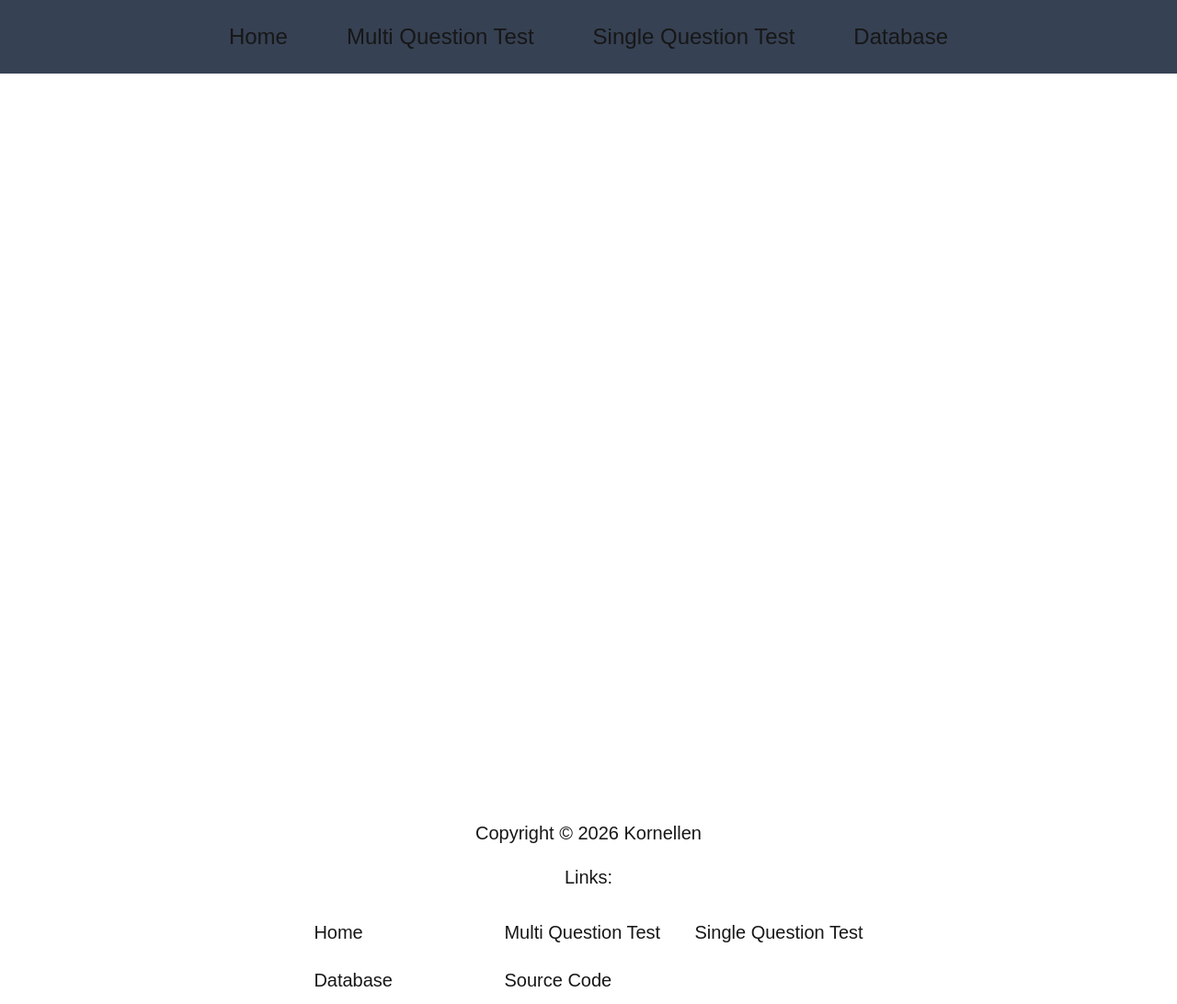
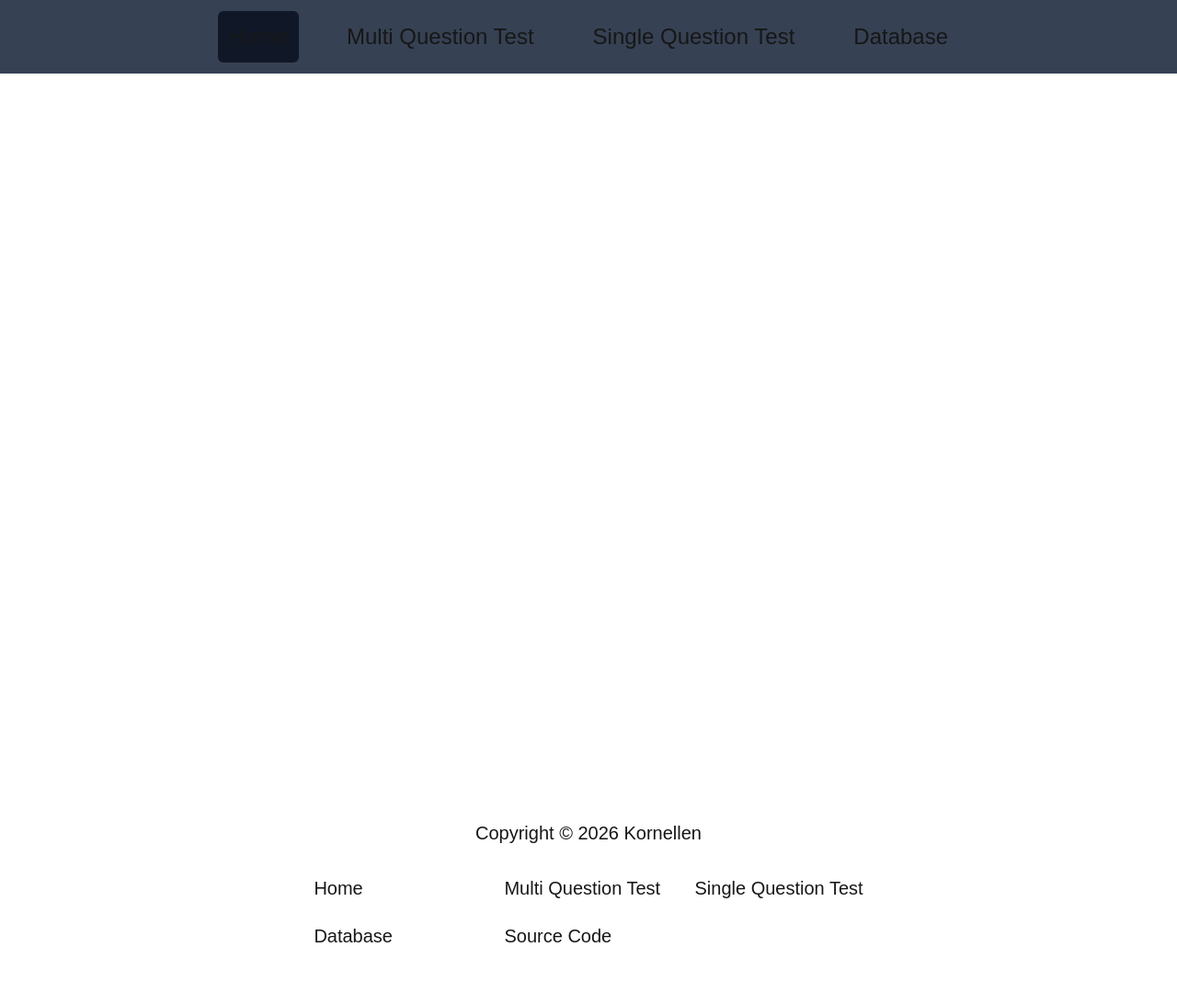
Before and after one commit to Kornellen/quizgame, a Next.js app: page / in a window 1280 px wide. Shown: the whole page at 92% size. After the commit the page ends 1044 px from the top, so only its background shows below. Built offline with nearby package versions, Linux system fonts and the light colour scheme.

Commit message:
Add Styles for Active Page Link in Nav. Move Types to one directory. Move Nav & Footer to separate components

```diff
--- a/src/app/layout.tsx
+++ b/src/app/layout.tsx
@@ -1,7 +1,8 @@
 import type { Metadata } from "next";
 import { Geist, Geist_Mono } from "next/font/google";
 import "./globals.css";
-import Link from "next/link";
+import Nav from "./quests/_components/Nav.component";
+import Footer from "./quests/_components/Footer.component";
 
 const geistSans = Geist({
   variable: "--font-geist-sans",
@@ -18,63 +19,26 @@ export const metadata: Metadata = {
   description: "Strona z pytaniami do konkursu z PIP (baza 25/26)",
 };
 
+const addresses = [
+  { path: "/", name: "Home" },
+  { path: "/quests/multi", name: "Multi Question Test" },
+  { path: "/quests/single", name: "Single Question Test" },
+  { path: "/quests/database?page=1", name: "Database" },
+];
+
 export default function RootLayout({
   children,
 }: Readonly<{
   children: React.ReactNode;
 }>) {
-  const addresses = [
-    { path: "/", name: "Home" },
-    { path: "/quests/multi", name: "Multi Question Test" },
-    { path: "/quests/single", name: "Single Question Test" },
-    { path: "/quests/database?page=1", name: "Database" },
-  ];
   return (
     <html lang="en">
       <body
         className={`${geistSans.variable} ${geistMono.variable} antialiased`}
       >
-        <nav className="flex items-center lg:gap-10 lg:justify-center lg:h-20 p-3 text-2xl bg-gray-700 min-w-full flex-wrap sm:justify-start sm:gap-5 sm:h-25">
-          {addresses.map((address) => (
-            <Link
-              className="hover:bg-gray-800 p-3 rounded-md"
-              key={address.name}
-              href={address.path}
-            >
-              {address.name}
-            </Link>
-          ))}
-        </nav>
+        <Nav links={addresses} />
         {children}
-        <footer className="flex items-center flex-wrap lg:justify-center lg:gap-5 lg:h-15 p-3 text-xl">
-          <p className="w-full text-center">
-            Copyright &copy; 2026
-            {new Date().getFullYear() === 2026
-              ? ""
-              : "-" + new Date().getFullYear()}{" "}
-            Kornellen
-          </p>
-          <p className="w-full text-center">Links:</p>
-          <ul className="grid grid-cols-3 grid-rows-2 items-center">
-            {addresses.map((address) => (
-              <Link
-                className="row-span-1 col-span-1 hover:bg-gray-800 p-3 rounded-md"
-                key={address.name}
-                href={address.path}
-              >
-                {address.name}
-              </Link>
-            ))}
-            <li>
-              <Link
-                className="row-span-1 col-span-1 hover:bg-gray-800 p-3 rounded-md"
-                href={"https://github.com/Kornellen/quizgame/"}
-              >
-                Source Code
-              </Link>
-            </li>
-          </ul>
-        </footer>
+        <Footer links={addresses} />
       </body>
     </html>
   );
--- /dev/null
+++ b/src/app/quests/_components/Footer.component.tsx
@@ -0,0 +1,35 @@
+import Link from "next/link";
+import { LinkProp } from "./Nav.component";
+
+export default function Footer({ links }: { links: LinkProp[] }) {
+  return (
+    <footer className="flex items-center flex-wrap lg:justify-center lg:gap-5 lg:h-15 p-3 text-xl">
+      <p className="w-full text-center">
+        Copyright &copy; 2026
+        {new Date().getFullYear() === 2026
+          ? ""
+          : "-" + new Date().getFullYear()}{" "}
+        Kornellen
+      </p>
+      <ul className="grid grid-cols-3 grid-rows-2 items-center">
+        {links.map((link) => (
+          <Link
+            className="row-span-1 col-span-1 hover:bg-gray-800 p-3 rounded-md"
+            key={link.name}
+            href={link.path}
+          >
+            {link.name}
+          </Link>
+        ))}
+        <li>
+          <Link
+            className="row-span-1 col-span-1 hover:bg-gray-800 p-3 rounded-md"
+            href={"https://github.com/Kornellen/quizgame/"}
+          >
+            Source Code
+          </Link>
+        </li>
+      </ul>
+    </footer>
+  );
+}
--- /dev/null
+++ b/src/app/quests/_components/Nav.component.tsx
@@ -0,0 +1,22 @@
+"use client";
+import { LinkProp } from "@/types/index.type";
+import Link from "next/link";
+import { usePathname } from "next/navigation";
+
+export default function Nav({ links }: { links: LinkProp[] }) {
+  const pathname = usePathname();
+
+  return (
+    <nav className="flex items-center lg:gap-10 lg:justify-center lg:h-20 p-3 text-2xl bg-gray-700 min-w-full flex-wrap sm:justify-start sm:gap-5 sm:h-25">
+      {links.map((link) => (
+        <Link
+          className={`hover:bg-gray-800 p-3 rounded-md${pathname === link.path ? ` bg-gray-900 hover:bg-gray-800` : ""}`}
+          key={link.name}
+          href={link.path}
+        >
+          {link.name}
+        </Link>
+      ))}
+    </nav>
+  );
+}
--- a/src/app/quests/database/_components/FilteredQuestionList.component.tsx
+++ b/src/app/quests/database/_components/FilteredQuestionList.component.tsx
@@ -1,8 +1,8 @@
 "use client";
-import { Question } from "@/app/page";
 import Searchbar from "./Searchbar.component";
 import { useState } from "react";
 import Pagination from "./Pagination";
+import { Question } from "@/types/index.type";
 
 export default function FilteredQuestionsList({
   questions,
--- a/src/app/quests/multi/_components/Form.component.tsx
+++ b/src/app/quests/multi/_components/Form.component.tsx
@@ -1,5 +1,5 @@
 "use client";
-import { Question } from "@/app/page";
+import { Question } from "@/types/index.type";
 import FormQuests from "./FormQuests.component";
 
 export default function Form({ questions }: { questions: Question[] }) {
--- a/src/app/quests/multi/_components/FormQuests.component.tsx
+++ b/src/app/quests/multi/_components/FormQuests.component.tsx
@@ -1,5 +1,6 @@
 "use client";
-import { Question } from "@/app/page";
+
+import { Question } from "@/types/index.type";
 
 export default function FormQuests({ questions }: { questions: Question[] }) {
   return (
--- a/src/lib/questions/Question.action.ts
+++ b/src/lib/questions/Question.action.ts
@@ -1,5 +1,5 @@
 "use server";
-import { Question } from "@/app/page";
+import { Question } from "@/types/index.type";
 import { QuestionService } from "./Questions.service";
 
 const service = QuestionService.getInstance();
--- a/src/lib/questions/Questions.service.ts
+++ b/src/lib/questions/Questions.service.ts
@@ -1,4 +1,4 @@
-import { Answer, Question } from "@/app/page";
+import { Answer, Question } from "@/types/index.type";
 import { IQuestionsRepo, QuestionDetials } from "./IQuestionsRepo";
 import { QuestionsRepo } from "./Questions.repo";
 
```
Also changed, not shown: src/app/page.tsx (+0 -7 lines), src/app/quests/_components/Quest.component.tsx (+4 -4 lines), src/types/index.type.ts (added, +8 -0 lines).
